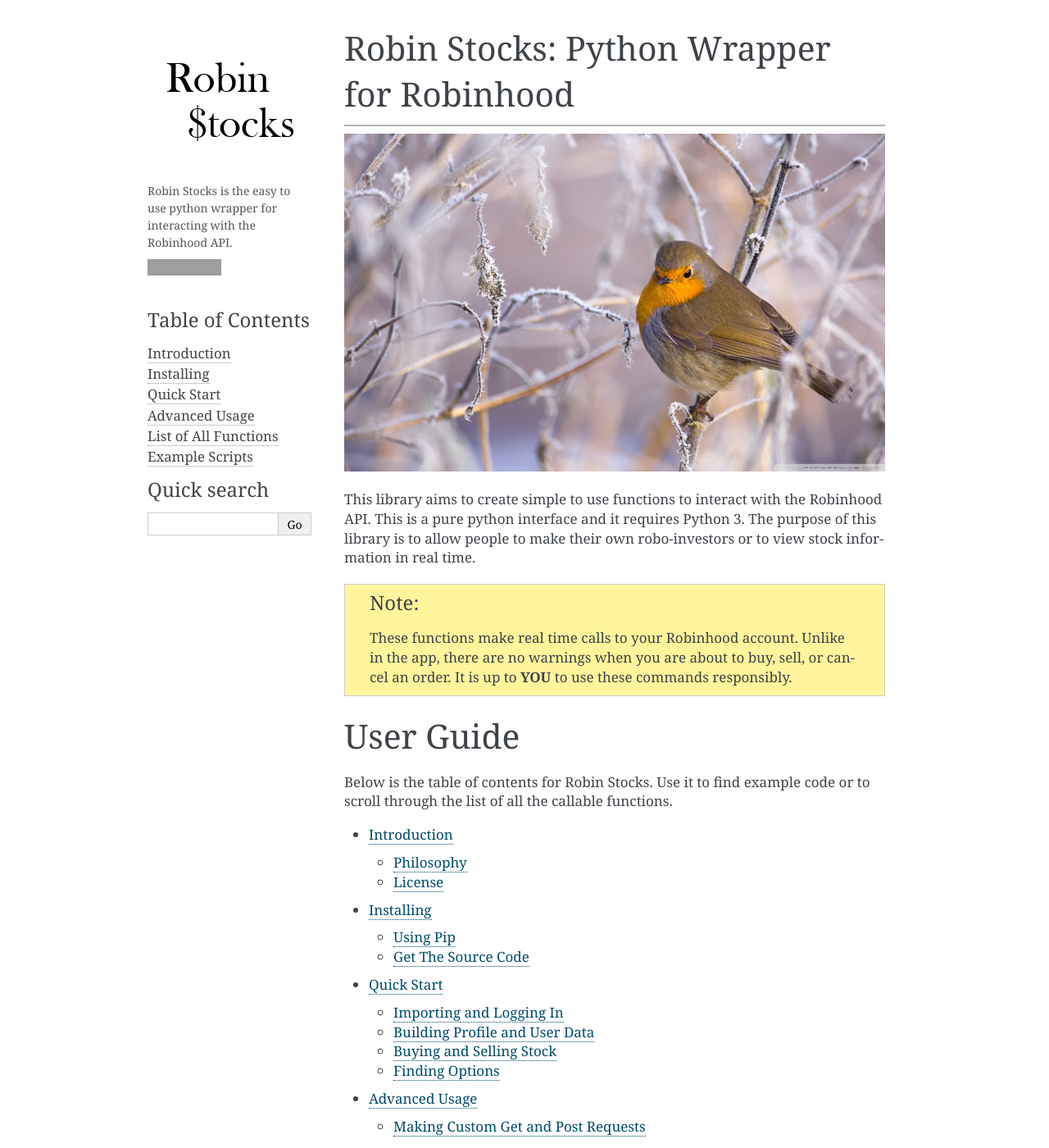
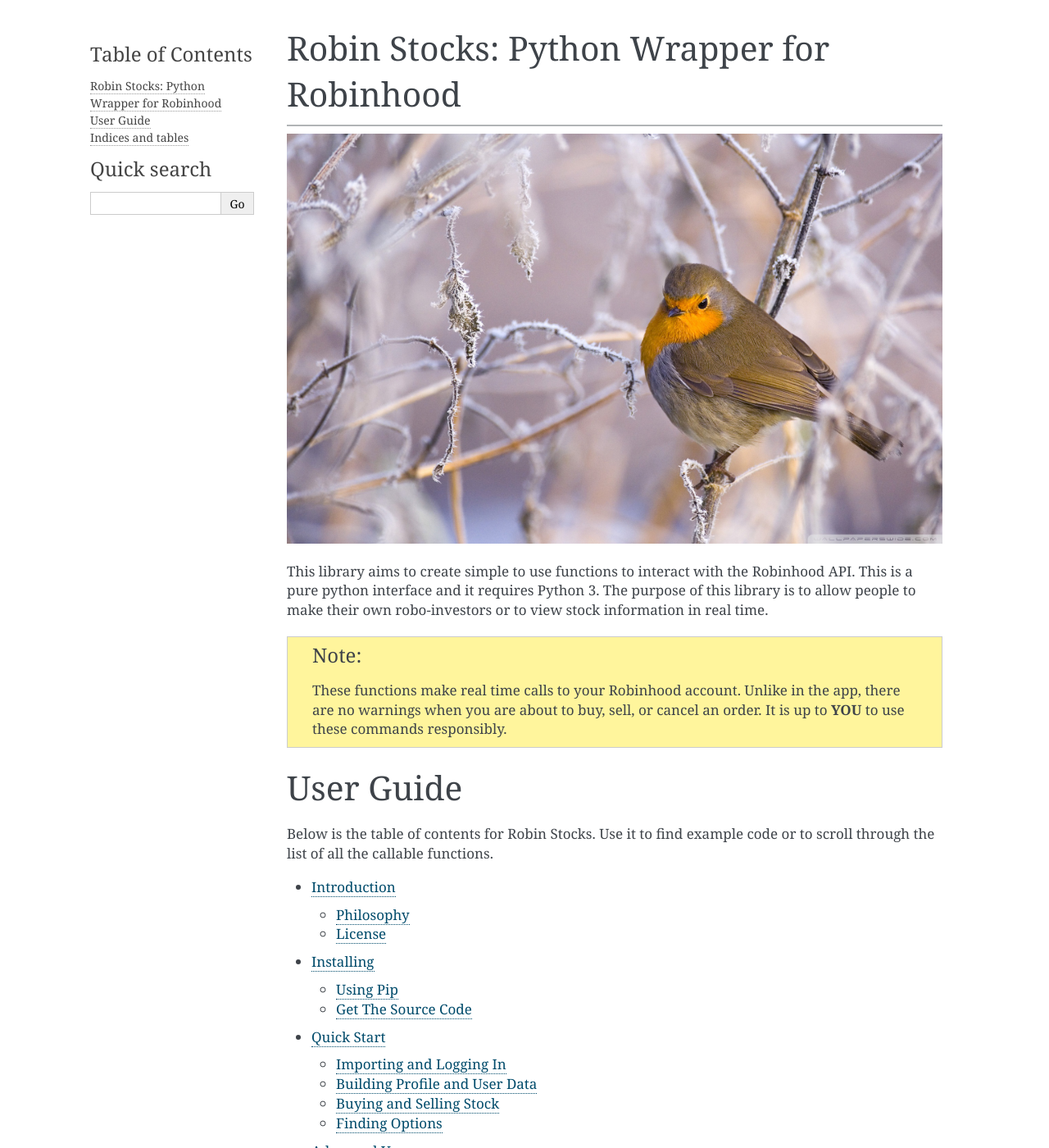
Before and after one commit to jmfernandes/robin_stocks, a Sphinx documentation site: the page built from docs/source/index.rst, in a window 1280 px wide and 1400 px high. Shown: the whole window at 82% size. Built offline with Sphinx 7.4.7, drawn with Linux system fonts in a browser that asks for light colours; grey boxes are pictures that could not be loaded.

Commit message:
Removed all from sidebar

```diff
--- a/docs/source/conf.py
+++ b/docs/source/conf.py
@@ -97,7 +97,9 @@
 # further.  For a list of options available for each theme, see the
 # documentation.
 #
-html_theme_options = {'fixed_sidebar' : True
+html_theme_options = {'page_width' : '1080px',
+                      'fixed_sidebar' : True,
+                      'touch_icon' : '_static.favicon.ico'
                         }
 
 # Add any paths that contain custom static files (such as style sheets) here,
@@ -105,11 +107,11 @@
 # so a file named "default.css" will overwrite the builtin "default.css".
 html_static_path = ['_static']
 
-html_sidebars = {'**': ['blurb.html','button.html','globaltoc.html', 'searchbox.html']}
-
-html_logo = '_static/pics/title.PNG'
-
-html_favicon = '_static/favicon.ico'
+# html_sidebars = {'**': ['blurb.html','button.html','globaltoc.html', 'searchbox.html']}
+#
+# html_logo = '_static/pics/title.PNG'
+#
+# html_favicon = '_static/favicon.ico'
 
 # github_repo = 'robin_stocks'
 #
```
